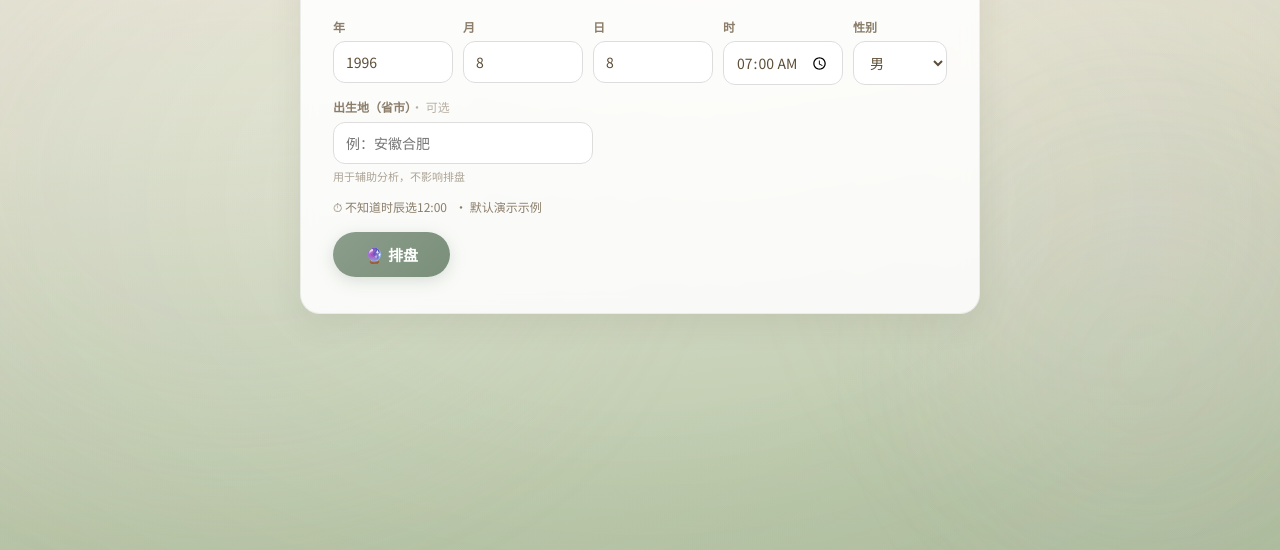
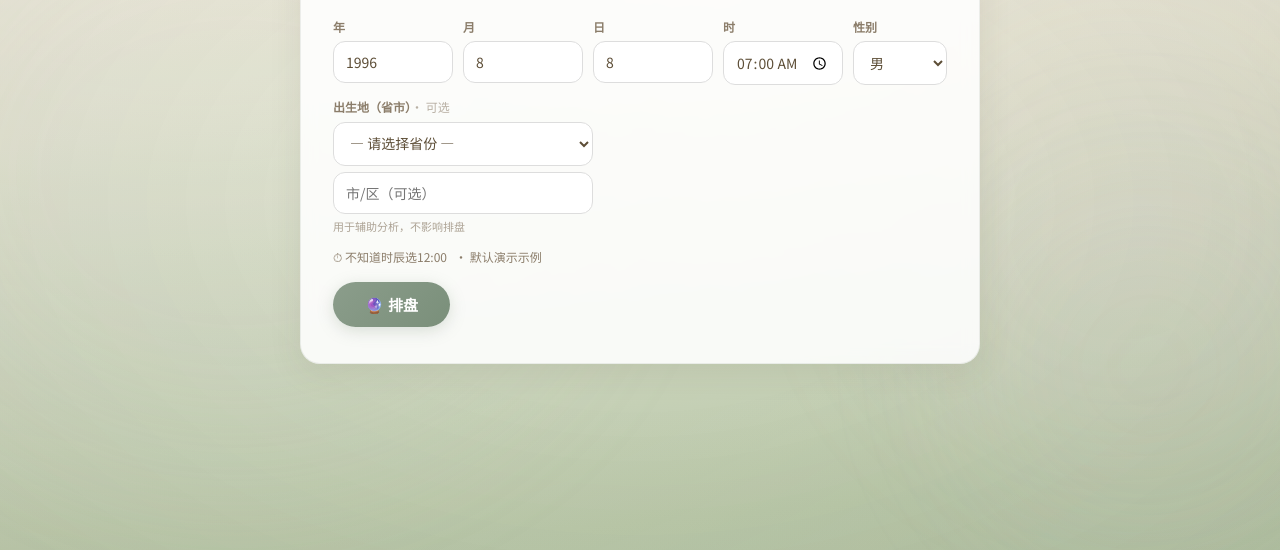
Before and after one commit to shen-xm22/emotion-treehole, a website: page bazi.html in a window 1280 px wide. Shown: the part 198-748 px from the top of the page. Drawn offline with Linux system fonts and the light colour scheme.

Commit message:
feat: 出生地改为省份下拉框+城市文本框

```diff
--- a/bazi.html
+++ b/bazi.html
@@ -237,7 +237,44 @@
       <div class="form-row">
         <div class="form-group" style="max-width:260px">
           <label>出生地（省市）<span style="font-weight:400;opacity:0.6">· 可选</span></label>
-          <input type="text" id="birth-place" placeholder="例：安徽合肥" value="" style="text-overflow:ellipsis">
+          <select id="birth-province" style="margin-bottom:6px">
+            <option value="">— 请选择省份 —</option>
+            <option value="北京">北京</option>
+            <option value="天津">天津</option>
+            <option value="上海">上海</option>
+            <option value="重庆">重庆</option>
+            <option value="安徽">安徽</option>
+            <option value="福建">福建</option>
+            <option value="甘肃">甘肃</option>
+            <option value="广东">广东</option>
+            <option value="广西">广西</option>
+            <option value="贵州">贵州</option>
+            <option value="海南">海南</option>
+            <option value="河北">河北</option>
+            <option value="河南">河南</option>
+            <option value="黑龙江">黑龙江</option>
+            <option value="湖北">湖北</option>
+            <option value="湖南">湖南</option>
+            <option value="吉林">吉林</option>
+            <option value="江苏">江苏</option>
+            <option value="江西">江西</option>
+            <option value="辽宁">辽宁</option>
+            <option value="内蒙古">内蒙古</option>
+            <option value="宁夏">宁夏</option>
+            <option value="青海">青海</option>
+            <option value="山东">山东</option>
+            <option value="山西">山西</option>
+            <option value="陕西">陕西</option>
+            <option value="四川">四川</option>
+            <option value="西藏">西藏</option>
+            <option value="新疆">新疆</option>
+            <option value="云南">云南</option>
+            <option value="浙江">浙江</option>
+            <option value="香港">香港</option>
+            <option value="澳门">澳门</option>
+            <option value="台湾">台湾</option>
+          </select>
+          <input type="text" id="birth-city" placeholder="市/区（可选）" style="text-overflow:ellipsis">
           <div class="time-hint">用于辅助分析，不影响排盘</div>
         </div>
       </div>
@@ -518,7 +555,7 @@
       naYinDay: d.naYin.day || '',
       diShiDay: d.diShi.day || '',
       hideGanDay: Array.isArray(d.hideGan.day) ? d.hideGan.day.join(' ') : (d.hideGan.day || ''),
-      birthPlace: document.getElementById('birth-place').value
+      birthPlace: (function(){ var p = document.getElementById('birth-province').value; var c = document.getElementById('birth-city').value; return p + (c ? c : ''); })()
     };
 
     var fullText = '';
```
